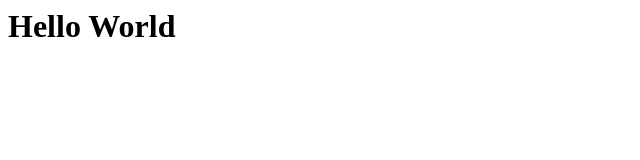
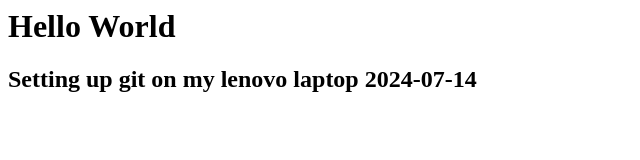
Before and after one commit to ClassicHat/GitPractice, a website: page index.html in a window 1280 px wide. Shown: the whole page, without its empty margins (0-640 px from the left). Drawn offline with Linux system fonts and the light colour scheme.

Commit message:
updated to html

```diff
--- a/index.html
+++ b/index.html
@@ -1 +1,3 @@
 <h1>Hello World</h1>
+
+<h2>Setting up git on my lenovo laptop 2024-07-14</h2>
```
